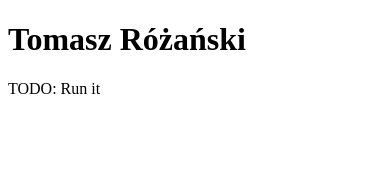
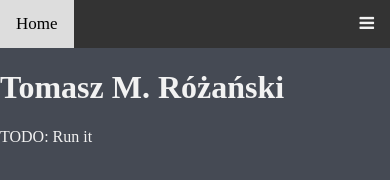
Before and after one commit to RozanskiT/RozanskiT.github.io, a plain HTML site: page index.html in a window 390 px wide. Drawn offline with Linux system fonts and the light colour scheme.

Commit message:
Updating

```diff
--- /dev/null
+++ b/css/style.css
@@ -0,0 +1,61 @@
+body {
+  margin: 0;
+  /* font-family: Arial, Helvetica, sans-serif; */
+  font-family: 2.0em Georgia, serif;
+  background-color: #454a54;
+}
+
+h1, p {
+color: #f2f2f2;
+}
+
+.topnav {
+  overflow: hidden;
+  background-color: #333;
+}
+
+.topnav a {
+  float: left;
+  display: block;
+  color: #f2f2f2;
+  text-align: center;
+  padding: 14px 16px;
+  text-decoration: none;
+  font-size: 17px;
+}
+
+.topnav a:hover {
+  background-color: #ddd;
+  color: black;
+}
+
+.active {
+  background-color: #313d55;
+  color: white;
+}
+
+.topnav .icon {
+  display: none;
+}
+
+@media screen and (max-width: 600px) {
+  .topnav a:not(:first-child) {display: none;}
+  .topnav a.icon {
+    float: right;
+    display: block;
+  }
+}
+
+@media screen and (max-width: 600px) {
+  .topnav.responsive {position: relative;}
+  .topnav.responsive .icon {
+    position: absolute;
+    right: 0;
+    top: 0;
+  }
+  .topnav.responsive a {
+    float: none;
+    display: block;
+    text-align: left;
+  }
+}
--- a/index.html
+++ b/index.html
@@ -4,19 +4,50 @@
 
   <head>
     <meta charset="UTF-8">
-    <meta name="Description" content=" [wstaw tu opis strony] " />
-    <meta name="Keywords" content=" [wstaw tu slowa kluczowe] " />
-    <meta name="Author" content=" [dane autora] " />
-    <meta name="Generator" content=" [użyty edytor html] " />
+    <meta name="Description" content="Personal webpage of Tomasz Różański with some science projects, case studies and exercises" />
+    <meta name="Keywords" content="astronomy, physics, IT, projects, hobby, robotics, Python, C/C++" />
+    <meta name="Author" content="Tomasz Różański" />
+    <meta name="Generator" content="atom" />
 
-    <title> Tomasz Różański </title>
+    <link rel="stylesheet" href="css/style.css" type="text/css" />
+    <link rel="stylesheet" href="https://cdnjs.cloudflare.com/ajax/libs/font-awesome/4.7.0/css/font-awesome.min.css">
+
+    <title> RozanskiT </title>
   </head>
 
   <body >
+
+    <div class="header">
+      <div class="empty" > </div>
+    </div>
+
+  <div class="topnav" id="myTopnav">
+    <a href="#home" class="active">Home</a>
+    <a href="#news">News</a>
+    <a href="#contact">Contact</a>
+    <a href="#about">About</a>
+    <a href="javascript:void(0);" class="icon" onclick="myFunction()">
+      <i class="fa fa-bars"></i>
+    </a>
+  </div>
+
     <h1>
-      Tomasz Różański
+      Tomasz M. Różański
     </h1>
     <p>
       TODO: Run it
     </p>
+
+
+  <script>
+  function myFunction() {
+    var x = document.getElementById("myTopnav");
+    if (x.className === "topnav") {
+      x.className += " responsive";
+    } else {
+      x.className = "topnav";
+    }
+  }
+  </script>
+
  </body >
```
